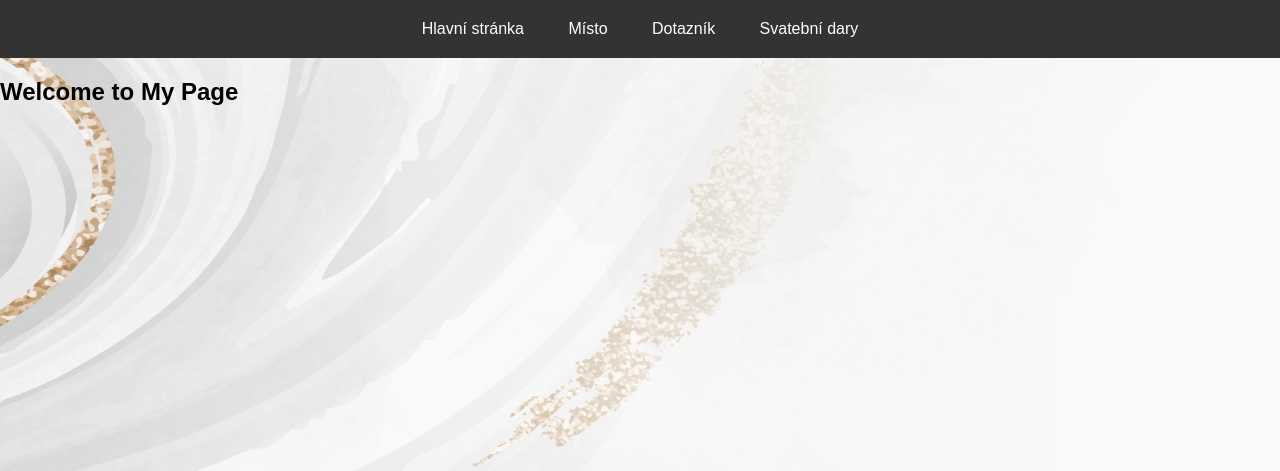
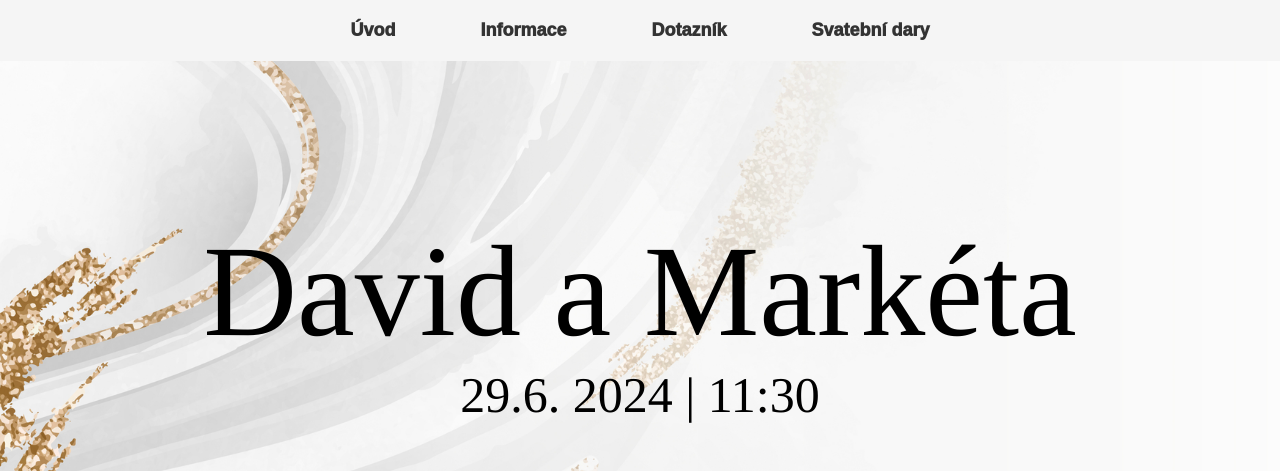
Before and after one commit to Davisiiiik/wedding_web, a Flask app: page / in a window 1280 px wide. Shown: the top 471 px of the page. Run offline with Flask 3, Linux system fonts and the light colour scheme.

Commit message:
Minor changes

```diff
--- a/app.py
+++ b/app.py
@@ -4,10 +4,10 @@ class WebApp(Flask):
     def __init__(self):
         super().__init__(__name__, template_folder='pages')
         self.menu = [
-            {'title': 'Hlavní stránka', 'url': '/'},
-            {'title': 'Místo',          'url': '/place'},
-            {'title': 'Dotazník',       'url': '/form'},
-            {'title': 'Svatební dary',  'url': '/gifts'}
+            {'title': 'Úvod',           'url': 'home'},
+            {'title': 'Informace',      'url': 'info'},
+            {'title': 'Dotazník',       'url': 'form'},
+            {'title': 'Svatební dary',  'url': 'gifts'}
         ]
 
         self.create_pages()
@@ -17,22 +17,14 @@ class WebApp(Flask):
         def index():
             return render_template('index.html', menu=self.menu)
 
-        @self.route('/place')
-        def place():
-            return render_template('place.html', menu=self.menu)
-
-        @self.route('/form')
-        def form():
-            return render_template('form.html', menu=self.menu)
-
-        @self.route('/gifts')
-        def gifts():
-            return render_template('gifts.html', menu=self.menu)
+        @self.route('/<section>')
+        def load_section(section):
+            return render_template(f'{section}.html')
 
 
 def main():
     App = WebApp()
-    App.run(debug=True, host='localhost', port=19000)
+    App.run(debug=True, host='10.0.0.116', port=2000)
 
 if __name__ == '__main__':
     main()
--- a/pages/base.html
+++ /dev/null
@@ -1,24 +0,0 @@
-<!DOCTYPE html>
-<html lang="cz">
-<head>
-    <meta charset="UTF-8">
-    <meta name="viewport" content="width=device-width, initial-scale=1.0">
-    <title>Modern Page</title>
-    <link rel="stylesheet" type="text/css" href="{{ url_for('static', filename='css/style.css') }}">
-</head>
-<body>
-    <nav class="navbar">
-        <ul>
-            {% for item in menu %}
-                <li><a href="{{ item.url }}">{{ item.title }}</a></li>
-            {% endfor %}
-        </ul>
-    </nav>
-
-    {% block content %}{% endblock %}
-
-    <!--<div class="content">
-
-    </div>-->
-</body>
-</html>
--- a/pages/form.html
+++ b/pages/form.html
@@ -1,7 +1,7 @@
-{% extends 'base.html' %}
-
-{% block content %}
-<section id="form">
-    <iframe src="https://docs.google.com/forms/d/e/1FAIpQLScaV7vOfYFqdSwr6Gcn4nXM_wh-u5DgI6m5npuA9ArMkPuLPA/viewform?embedded=true" width="640" height="1690" frameborder="0" marginheight="0" marginwidth="0">Načítání…</iframe>
-</section>
-{% endblock %}
+<div class="content">
+    <div class="form">
+        <iframe src="https://docs.google.com/forms/d/e/1FAIpQLScaV7vOfYFqdSwr6Gcn4nXM_wh-u5DgI6m5npuA9ArMkPuLPA/viewform?embedded=true" loading="lazy"> <!--scrolling="no">-->
+            Načítání…
+        </iframe>
+    </div>
+</div>
--- a/pages/gifts.html
+++ b/pages/gifts.html
@@ -1,7 +1,4 @@
-{% extends 'base.html' %}
-
-{% block content %}
-<section id="gifts">
+<div class="content">
     <h1>Wedding Gifts</h1>
     <p>Thank you for considering a gift for our special day!</p>
     <p>Please browse our registry below:</p>
@@ -10,5 +7,6 @@
         <li>Gift 2</li>
         <li>Gift 3</li>
     </ul>
-</section>
-{% endblock %}
+    <p>Víme, že dárků, které chceme, není moc. Pokud jste si žádný nevybrali, nebo si vybrat ani nechcete,
+        rádi přijmeme finanční příspěvek na svatební cestu, nebo na zařízení domácnosti.</p>
+</div>
--- a/pages/home.html
+++ b/pages/home.html
@@ -1,7 +1,6 @@
-{% extends 'base.html' %}
+<div class="content">
+    <h1>David a Markéta</h1>
+    <p class="datetime">29.6. 2024 | 11:30</p>
 
-{% block content %}
-<section id="home">
-    <!-- Home page content -->
-</section>
-{% endblock %}
+    <img class="chibi-art" src="{{ url_for('static', filename='img/chibi_art.png') }}">
+</div>
--- a/pages/index.html
+++ b/pages/index.html
@@ -1,10 +1,34 @@
-{% extends 'base.html' %}
+<!DOCTYPE html>
+<html lang="cz">
+<head>
+    <meta charset="UTF-8">
+    <meta name="viewport" content="width=device-width, initial-scale=1.0">
+    <title>Svatba Markét a Dafči</title>
+    <link rel="stylesheet" type="text/css" href="{{ url_for('static', filename='css/style.css') }}">
+    <link rel="stylesheet" type="text/css" href="{{ url_for('static', filename='css/phone_style.css') }}">
+    <link href="https://fonts.googleapis.com/css?family=Spectral&display=swap" rel="stylesheet">
+    <link rel="shortcut icon" href="{{ url_for('static', filename='img/favicon.png') }}">
+    <script src="{{ url_for('static', filename='js/scripts.js') }}"></script>
+</head>
+<body>
+    <div id="body">
+        <nav class="navbar">
+            <ul>
+                {% for item in menu %}
+                    <li><a href="#{{ item.url }}">{{ item.title }}</a></li>
+                {% endfor %}
+            </ul>
+        </nav>
 
-{% block content %}
-<section id="home">
-    <div class="content">
-        <h1>Welcome to My Page</h1>
-        <p class="datetime" id="datetime"></p>
+        <script> smooth_scroll(); </script>
+
+        {% for item in menu %}
+            <section id="{{ item.url }}">
+                <div class="section-border"></div> <!-- Padding size of the menu -->
+                {% include item.url + '.html' %}
+            </section>
+        {% endfor %}
     </div>
-</section>
-{% endblock %}
+
+</body>
+</html>
--- /dev/null
+++ b/pages/info.html
@@ -0,0 +1,37 @@
+<div class="content">
+    <div class="text">
+        <h1>Základní informace</h1>
+
+        <h2>Kdy a kde?</h2>
+        <p>Obřad se koná 29.6. 2024 v 11:30, takže přijeď aspoň o půl hodiny dříve.</p>
+        <p>Jak obřad, tak i hostina se odehrají na horské chatě Třeštík (viz mapa).</p>
+        <p>Parkovat je možno přímo u chaty, parkovacích míst by měl být dostatek.</p>
+        <p>Pokud nemáš na auto, nebo si rád dáváš na víc, je možné dojet i autobusem. Nejbližší zastávka je <i>Bílá, chata Třeštík</i>.</p>
+
+        <h2>Co na sebe?</h2>
+        <p>Pánové oblek, dámy šaty, ideálně ne bílé (neručíme totiž za reakci nevěsty).</p>
+
+        <h2>Co se bude dít?</h2>
+        <p>Budeme se brát.</p>
+        <p>Po obřadu se na hodinku vytratíme, ale nezoufej, na stole už bude něco na zobku.</p>
+        <p>Konkrétní program řízené zábavy je ještě ve stádiu vývoje a zveřejněn bude až někdy v červnu.</p>
+
+        <h2>Neumřu hlady?</h2>
+        <p>12:00: Obložené mísy</p>
+        <p>13:15: Svatební hostina</p>
+        <p>17:00: Žranice</p>
+        <p>Takže asi ne.</p>
+
+        <h2>Můžu přespat?</h2>
+        <p>Ubytování je zajištěno přímo na chatě. Pokud jej chceš využít, nezapomeň to zmínit v dotazníku níže (jinak spíš venku).</p>
+        <p>Lůžek je celkem 47, pozvaných hostů 32, takže míst bude dost pro všechny.</p>
+        <p>Nečekej žádný luxusní apartmán, ale spíše nocleh pro nenáročné poustevníky v rustikálním stylu.</p>
+        <p>Pokud se rozhodneš přespat, vem si s sebou alespoň kartáček, pastu, ručník a pyžámko. Jsi dospělý, zbytek si domysli.</p>
+
+    </div>
+    <div class="map-wrapper">
+        <div class="map">
+            <iframe src="https://frame.mapy.cz/s/fudetefozo" loading="lazy"></iframe>
+        </div>
+    </div>
+</div>
--- a/static/css/style.css
+++ b/static/css/style.css
@@ -1,24 +1,48 @@
-/* Reset default margin and padding */
+/* ============================== MAIN SECTION ============================== */
+
 * {
     margin: 0;
     padding: 0;
     box-sizing: border-box;
 }
 
-body {
+#body {
+    max-width: 1920px;
+    margin: auto;
     font-family: Arial, sans-serif;
     background-color: #f5f5f5;
-    background-image: url(../img/background.jpg);
-    /*background-image: url_for('static', filename='img/background.jpg');*/
-    background-position: center top;
-    background-repeat: no-repeat;
-    background-size: 1920px 1080px;
 }
 
+#body section {
+    min-height: 700px;
+    width: 100%;
+    float: left;
+}
+
+.content {
+    height: 100%;
+    padding: 50px;
+    width: 100%;
+    float: left;
+}
+
+.section-border {
+    height: 66px;
+    width: 100%;
+}
+
+/* ============================== MENU SECTION ============================== */
+
 .navbar {
-    background-color: #333;
-    padding: 10px 0;
+    width: 100%;
+    max-width: 1920px;
+    margin: auto;
+    position: fixed;
     padding: 20px;
+    /*background-color: rgba(255, 223, 0, 0.4);*/
+    background-color: #f5f5f5;
+    font-weight: 1000;
+    font-size: large;
 }
 
 .navbar ul {
@@ -33,15 +57,110 @@ body {
 }
 
 .navbar ul li a {
-    color: white;
+    color: #333;
     text-decoration: none;
-    padding: 10px 20px;
+    padding: 10px 40px;
 }
 
 .navbar ul li a:hover {
-    background-color: #555;
+    color: #777;
 }
 
-.content {
-    margin-top: 20px;
+/* ============================== HOME SECTION ============================== */
+
+#home {
+    font-family: "Monotype Corsiva", "Times";
+    text-align: center;
+    background-image: url(../img/background.jpg);
+    /*background-image: url_for('static', filename='img/background.jpg');*/
+    background-position: fixed;
+    background-repeat: no-repeat;
+    background-size: auto 100%;
 }
+
+#home h1 {
+    font-size: 130px;
+    font-weight: lighter;
+    margin-top: 100px;
+}
+
+#home .datetime {
+    font-size: 50px;
+}
+
+#home .chibi-art {
+    margin: 50px auto;
+    width: 480px;
+}
+
+/* ============================== INFO SECTION ============================== */
+
+#info {
+    background-color: #EADCCF;
+}
+
+#info .text {
+    min-width: 260px;
+    height: 100%;
+    width: 48%;
+    padding-right: 2%;
+    float: left;
+}
+
+#info .text h1 {
+    font-size: 30px;
+}
+
+#info .text h2 {
+    padding: 15px 0 5px 0;
+}
+
+#info .text p {
+    padding: 2px 0;
+    text-align: justify;
+}
+
+#info .map-wrapper {
+    min-width: 260px;
+    width: 48%;
+    padding-left: 2%;
+    height: 100%;
+    float: left;
+}
+
+#info .map {
+    min-width: 260px;
+    max-width: 600px;
+    height: 100%;
+    margin: auto;
+}
+
+#info .map iframe {
+    width: 100%;
+    height: 600px;
+    border: none;
+}
+
+/* ============================== FORM SECTION ============================== */
+
+#form {
+    background-image: url(../img/background_form.png);
+    background-position: center;
+    background-repeat: no-repeat;
+    background-size: 100%;
+}
+
+.form {
+    min-width: 260px;
+    max-width: 800px;
+    height: 2000px;
+    margin: auto;
+}
+
+.form iframe {
+    width: 100%;
+    height: 100%;
+    border: none;
+}
+
+/* ============================== GIFT SECTION ============================== */
--- /dev/null
+++ b/static/js/scripts.js
@@ -0,0 +1,14 @@
+// Smooth scrolling for menu links
+function smooth_scroll() {
+    document.querySelectorAll('nav a').forEach(anchor => {
+        anchor.addEventListener('click', function(e) {
+            e.preventDefault();
+
+            const target = document.querySelector(this.getAttribute('href'));
+            window.scrollTo({
+                top: target.offsetTop,
+                behavior: 'smooth'
+            });
+        });
+    });
+}
```
Also changed, not shown: pages/place.html (deleted, +0 -14 lines), static/css/phone_style.css (added, +95 -0 lines), gifts.yml (added), static/img/background.jpg, static/img/background_form.png (added).
